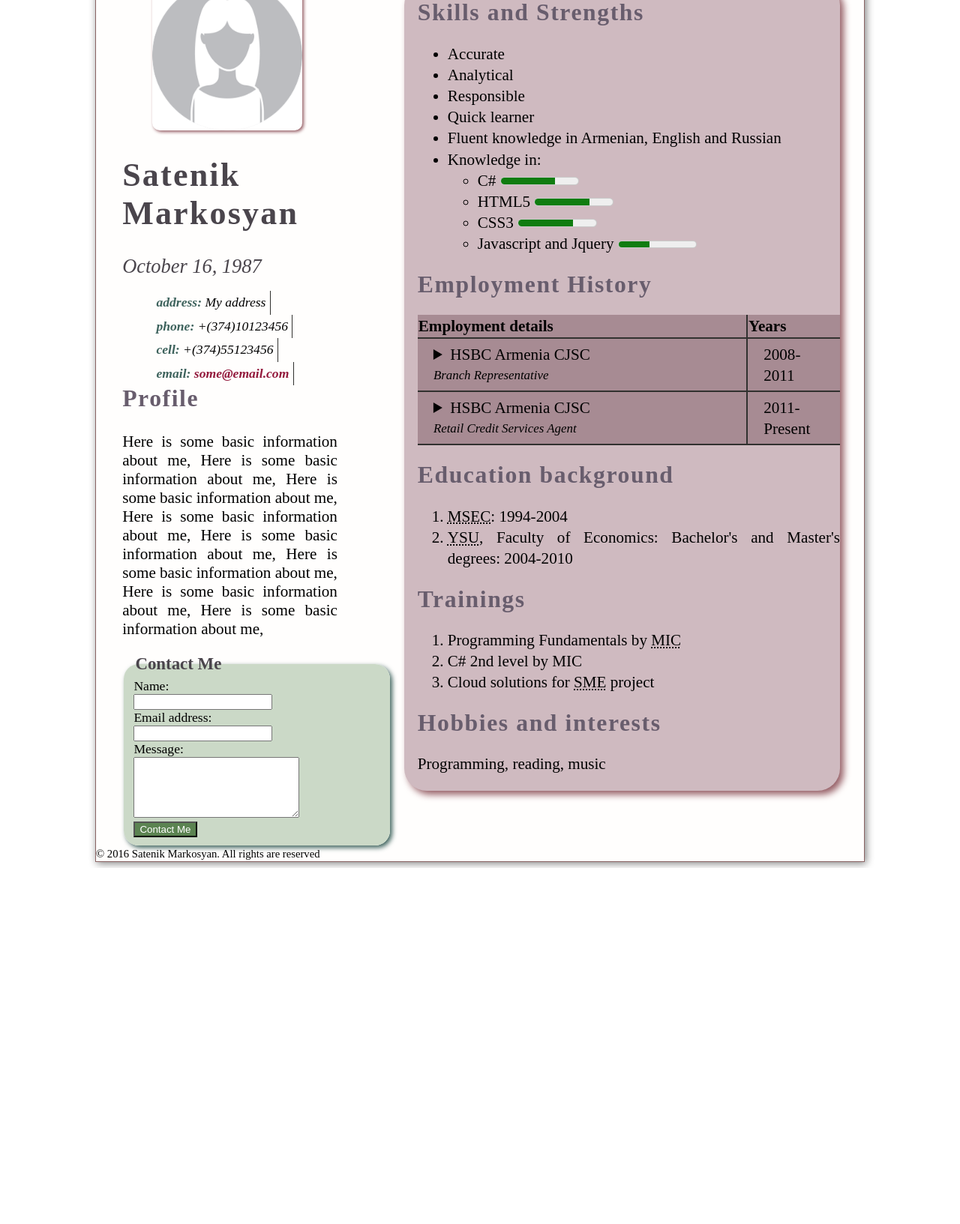
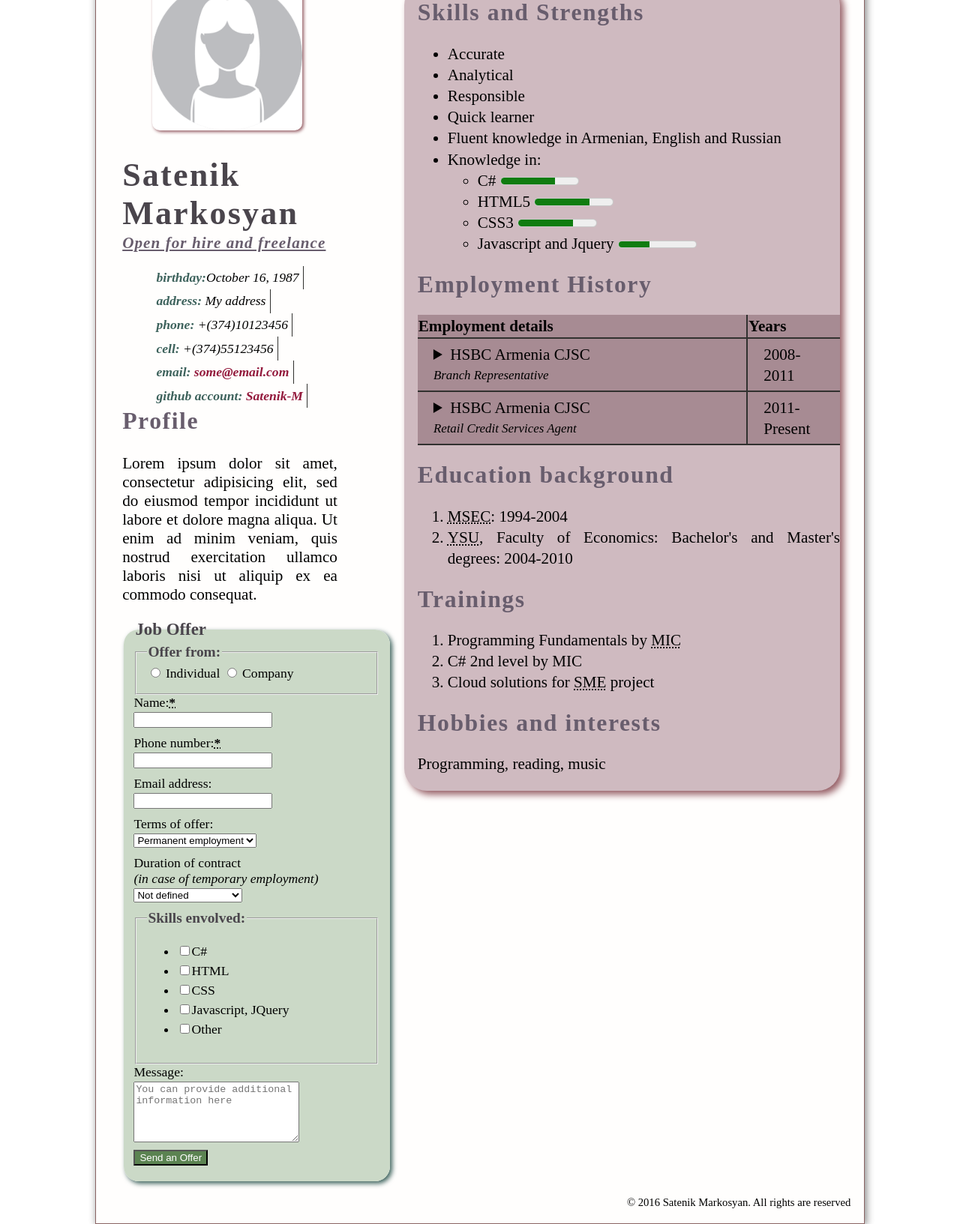
Before and after one commit to Satenik-M/frontendCV, a plain HTML site: page index.html in a window 1280 px wide. Shown: the part 53-1686 px from the top of the page at 75% size. Before the commit the page ends 1211 px from the top, so only its background shows below. Drawn offline with Linux system fonts and the light colour scheme.

Commit message:
Form amended, CSS amended

```diff
--- a/index.html
+++ b/index.html
@@ -9,17 +9,24 @@
 <body>
     <div id="content">
         <header>
-            <figure><img width="200" src="Images/Placeholder.png" /></figure>
+            <figure><img width="200" src="Images/Placeholder.png" alt="Image placeholder" /></figure>
 
             <div id="header">
+                <hgroup>
                     <h1>Satenik Markosyan</h1>
-                <time>October 16, 1987</time>
+                    <h2>Open for hire and freelance</h2>
+                </hgroup>
+
+
+
                 <address>
                     <ul>
+                        <li><span>birthday:</span><time datetime="1987-10-16">October 16, 1987</time></li>
                         <li><span>address:</span> My address </li>
                         <li><span>phone:</span> +(374)10123456 </li>
                         <li><span>cell:</span> +(374)55123456 </li>
                         <li><span>email:</span> <a href="mailto:some@email.com">some@email.com</a></li>
+                        <li><span>github account:</span> <a href="https://github.com/Satenik-M" target="_blank">Satenik-M</a></li>
                     </ul>
                 </address>
             </div>
@@ -29,25 +36,74 @@
 
             <section id="profile">
                 <h2>Profile</h2>
-                <p>Here is some basic information about me, Here is some basic information about me, Here is some basic information about me, Here is some basic information about me, Here is some basic information about me, Here is some basic information about me, Here is some basic information about me, Here is some basic information about me,   </p>
+                <p>Lorem ipsum dolor sit amet, consectetur adipisicing elit, sed do eiusmod
+                    tempor incididunt ut labore et dolore magna aliqua. Ut enim ad minim veniam,
+                    quis nostrud exercitation ullamco laboris nisi ut aliquip ex ea commodo
+                    consequat.</p>
                 </section>
 
-            <form method="post" action="#">
+                <form method="post">
+                    <fieldset id="total">
+                        <legend>Job Offer</legend>
                         <fieldset>
+                            <legend class="innerLegend">Offer from:</legend>
 
-            <legend>Contact Me</legend>
-            <label for="name">Name:</label>
-            <input type="text" id="name" name="name">
+                            <input type="radio" name="entityType" id="individual" value="ind">
+                            <label for="individual">Individual</label>
+
+                            <input type="radio" name="entityType" id="company" value="comp">
+                            <label for="company">Company</label>
+                        </fieldset>
+
+                        <label for="name" >Name:<strong><abbr title="required">*</abbr></strong></label>
+                        <input type="text" id="name" name="name" required>
+                        <label for="phone">Phone number:<strong><abbr title="required">*</abbr></strong></label>
+                        <input type="tel" id="phone" required>
                         <label for="email">Email address:</label>
                         <input type="email" id="email" name="email">
-            <label for="message">Message:</label>
-            <textarea rows="5" cols="25" id="message" name="message"></textarea>
-            <input type="submit" value="Contact Me">
+
+                        <label for="terms">Terms of offer:</label>
+                        <select id="terms">
+                            <option>Permanent employment</option>
+                            <option>Temporary employment</option>
+
+                        </select>
+
+                        <label for="duration">Duration of contract<br><em>(in case of temporary employment)</em></label>
+                        <select id="duration">
+                        <option selected>Not defined</option>
+                            <option>Less than 1 month</option>
+                            <option>1-6 months</option>
+                            <option>6-12 months</option>
+                            <option>12-18 months</option>
+                            <option>18 months and more</option>
+
+                        </select>
+                        <fieldset >
+                            <legend class="innerLegend">Skills envolved:</legend>
+                            <ul id="skills">
+
+                                <li><input type="checkbox" name="csharp" id="csharp"/><label for="csharp">C#</label></li>
+
+                                <li><input type="checkbox" name="html" id="html"><label for="html">HTML</label></li>
+
+                                <li><input type="checkbox" name="css" id="css"><label for="css">CSS</label></li>
+
+                                <li><input type="checkbox" name="js" id="js"><label for="js">Javascript, JQuery</label></li>
+
+                                <li><input type="checkbox" name="other" id="other"><label for="other">Other</label></li>
+                            </ul>
+
+
                         </fieldset>
 
 
+                        <label for="message">Message:</label>
+                        <textarea rows="5" cols="25" id="message" name="message" placeholder="You can provide additional information here"></textarea>
+                        <input type="submit" value="Send an Offer">
+                    </fieldset>
+                </form>
 
-            </form>
             </header>
             <main>
                 <section id="skills">
@@ -61,10 +117,10 @@
                         <li>
                             Knowledge in:
                             <ul>
-                            <li>C# <meter value="0.7">80%<meter></li>
-                            <li>HTML5 <meter value="0.7">80%<meter></li>
-                            <li>CSS3 <meter value="0.7">80%<meter></li>
-                            <li>Javascript and Jquery <meter value="0.4">40%<meter></li>
+                                <li>C# <meter value="0.7">80%</meter></li>
+                                <li>HTML5 <meter value="0.7">80%</meter></li>
+                                <li>CSS3 <meter value="0.7">80%</meter></li>
+                                <li>Javascript and Jquery <meter value="0.4">40%</meter></li>
                             </ul>
                         </li>
 
@@ -92,8 +148,8 @@
                                 <td>
                                     <details>
                                         <summary>HSBC Armenia CJSC <span>Branch Representative</span></summary>
+                                        Key responsibilities
                                         <ul>
-                                            Key responsibilities
                                            <li>Ensuring all customer needs are met and sales opportunities are maximised</li>
                                            <li>Undertaking effective individual and business reviews.</li>
                                            <li>Offer tailored and need based solutions</li>
@@ -108,8 +164,8 @@
                             <td>
                                 <details>
                                     <summary>HSBC Armenia CJSC <span>Retail Credit Services Agent</span></summary>
+                                    Key responsibilities
                                     <ul>
-                                            Key responsibilities
                                         <li>Processing retail customers' credit applications smoothly and accurately</li>
                                         <li>Undertaking thorough review of the applicants' creditworthiness</li>
                                         <li>Preparing for final review applications </li>
@@ -150,11 +206,6 @@
 
     </main>
 
-
-
-
-
-
     <footer>
         <small>© <time>2016</time> Satenik Markosyan. All rights are reserved</small>
 
--- a/styles.css
+++ b/styles.css
@@ -21,11 +21,19 @@ h1, h2, h3 {
 h1{
     color:#4A454C;
     font-size:2.5em;
+    margin-bottom:1px;
+
+}
+hgroup h2{
+    text-decoration:underline;
+    font-style:oblique;
+    font-size:1.2em;
+    margin-top:2px;
 }
 
 #header time{
-    color:#4A454C;
-    font-size:1.5em;
+
+
     font-style:oblique;
 }
 
@@ -89,6 +97,8 @@ section {
 
 footer{
     clear:both;
+    text-align: right;
+    padding:1em;
 }
 
 table{
@@ -124,8 +134,12 @@ td{
 summary{
    outline:none;
 }
- input, textarea{
-    display:block;
+input, select, textarea{
+    display:block ;
+    margin-bottom:10px;
+}
+input[type="checkbox"], input[type="radio"]{
+    display:inline-block;
 }
 input[type='submit']
 {
@@ -134,9 +148,24 @@ td{
     color:white;
 
 }
- fieldset{
+
+fieldset#total{
     background-color: #CBD9C7;
     border-radius: 20px;
     border:none;
     box-shadow: 3px 3px 6px #3D625C;
 }
+label{
+    display:inline-block;
+    margin-bottom:2px;
+}
+#skillsEnvolved{
+    list-style:none;
+    padding:2px;
+    margin-top: 2px;
+    margin-bottom:2px;
+
+}
+.innerLegend{
+    font-size: 1.1em;
+}
```
Lines whose indentation alone changed are shown as unchanged.
